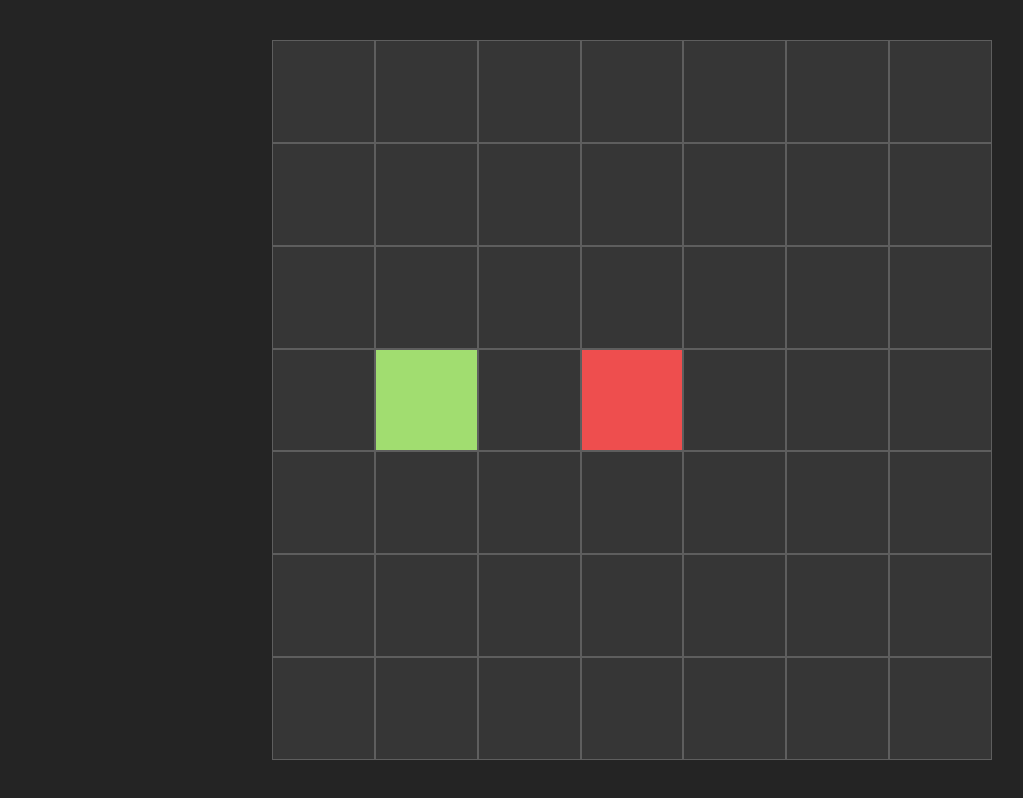
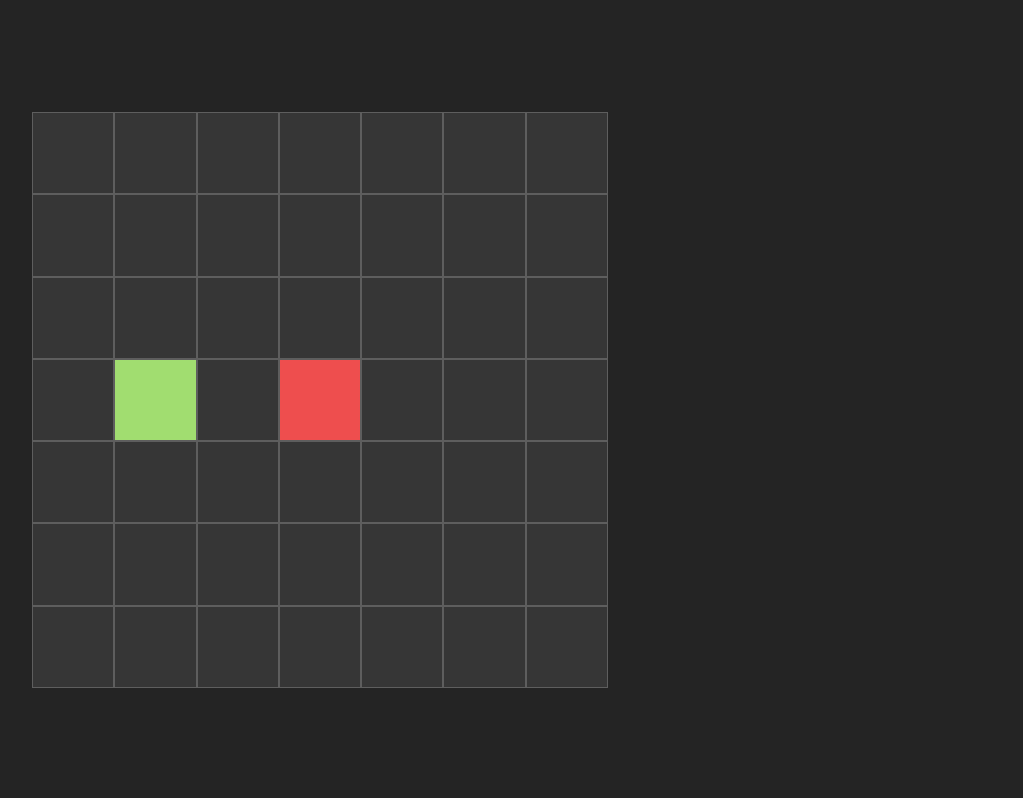
Before and after one commit to wachtern/snakeai, a React (Vite) app: page / in a window 1280 px wide. Shown: the whole page, without its empty margins (8-1031 px from the left). Built offline with nearby package versions, Linux system fonts and the light colour scheme.

Commit message:
feat(009): add analytics area (#9)
feat(009): add analytics area

```diff
--- /dev/null
+++ b/src/components/AnalyticsArea.tsx
@@ -0,0 +1,25 @@
+import styled from "styled-components";
+
+const AnalyticsArea = () => {
+  return <Container></Container>;
+};
+
+export default AnalyticsArea;
+
+const Container = styled.div`
+  background: ${({ theme }) => theme.colors.general.background};
+  color: ${({ theme }) => theme.colors.general.white};
+  display: flex;
+  justify-content: center;
+  align-items: center;
+
+  @media (min-aspect-ratio: 1/1) {
+    flex-basis: calc(90vw - 70vh);
+    height: 100%;
+  }
+
+  @media (max-aspect-ratio: 1/1) {
+    flex-basis: calc(90vh - 70vw);
+    width: 100%;
+  }
+`;
--- a/src/components/GameField.tsx
+++ b/src/components/GameField.tsx
@@ -150,9 +150,11 @@ const GameField = ({ fieldSize, className }: Props) => {
 export default GameField;
 
 const Container = styled.div<{ fieldSize: number }>`
-  min-width: 100px;
-  min-height: 100px;
+  flex-grow: 1;
+  flex-shrink: 1;
+  flex-basis: 0;
   display: grid;
+  aspect-ratio: 1/1;
   grid-template-columns: repeat(${(props) => props.fieldSize}, 1fr);
   grid-template-rows: repeat(${(props) => props.fieldSize}, 1fr);
 `;
--- a/src/views/Playfield.tsx
+++ b/src/views/Playfield.tsx
@@ -1,13 +1,15 @@
 import styled from "styled-components";
 import GameField from "../components/GameField";
 import useBoundStore from "../stores/BoundStore";
+import AnalyticsArea from "../components/AnalyticsArea";
 
 const Playfield = () => {
   const fieldSize = useBoundStore((state) => state.fieldSize);
 
   return (
     <Container>
-      <CustomGameField fieldSize={fieldSize >= 5 ? fieldSize : 4} />
+      <GameField fieldSize={fieldSize >= 5 ? fieldSize : 4} />
+      <AnalyticsArea />
     </Container>
   );
 };
@@ -19,11 +21,18 @@ const Container = styled.div`
   width: 100vw;
   height: 100vh;
   display: flex;
-  justify-content: center;
+  justify-content: flex-start;
   align-items: center;
+  box-sizing: border-box;
+  padding: min(5vw, 5vh);
+
+  @media (min-aspect-ratio: 1/1) {
+    flex-direction: row;
+    gap: 2.5vw;
+  }
+
+  @media (max-aspect-ratio: 1/1) {
+    flex-direction: column;
+    gap: 2.5vh;
+  }
 `;
-
-const CustomGameField = styled(GameField)`
-  width: min(90vw, 90vh);
-  height: min(90vw, 90vh);
-`;
```
